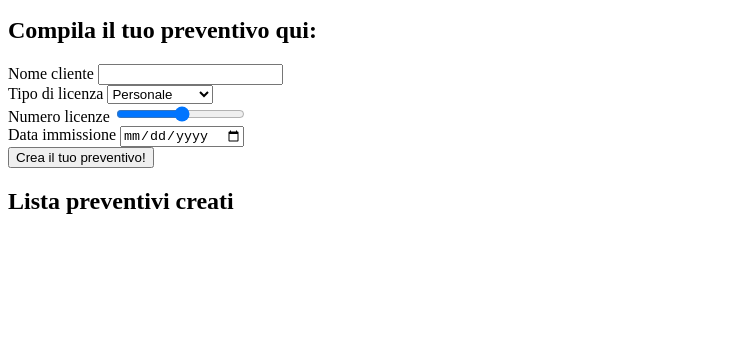
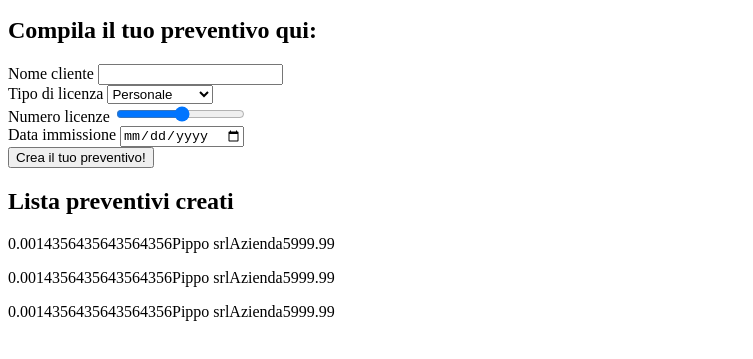
Before and after one commit to mircocotugno/basic-html-website, a plain HTML site: page exercises/4-htmlCssJs-price-quote/index.html in a window 1280 px wide. Shown: the part 101-460 px from the top of the page, without its empty margins (0-753 px from the left). Drawn offline with Linux system fonts and the light colour scheme.

Commit message:
Gle_JS script
creazione del codice JS e aggiornamento HTML

```diff
--- a/exercises/4-htmlCssJs-price-quote/script.js
+++ b/exercises/4-htmlCssJs-price-quote/script.js
@@ -1,7 +1,46 @@
+// Creazione struttura dati preventivi (array di oggetti)
+var quoteData = {
+  client: null,
+  license: null,
+  number: null,
+  date: null,
+  price: null,
+  endLicense: null,
+};
+var quotes = [
+  {
+    client: "Pippo srl",
+    license: "Azienda",
+    number: 5,
+    date: 29 / 10 / 2020,
+    price: 999.99,
+    endLicense: 28 / 10 / 2021,
+  },
+  {
+    client: "Pippo srl",
+    license: "Azienda",
+    number: 5,
+    date: 29 / 10 / 2020,
+    price: 999.99,
+    endLicense: 28 / 10 / 2021,
+  },
+  {
+    client: "Pippo srl",
+    license: "Azienda",
+    number: 5,
+    date: 29 / 10 / 2020,
+    price: 999.99,
+    endLicense: 28 / 10 / 2021,
+  },
+];
+
 // Al caricamento della pagina stampo i preventivi esistenti
-
-
-
+window.onload = function () {
+  for (let quote of quotes) {
+    console.log(quote);
+    addQuote(quote);
+  }
+};
 // Estraggo le informazioni dalla form
 
 // Verifico la correttezza dei campi
@@ -14,8 +53,42 @@
 
 // Inserico il nuovo preventivo nella lista (array)
 
+// stampo il nuovo elemento nella lista
+function addQuote(quote) {
+  //definisco gli elementi principali
+  var newQuote = document.createElement("div");
+  var quoteContainer = document.createElement("p");
 
+  // Creo l'elemento che rappresenta il primo span con la data e lo metto dentro al paragrafo
+  var dateD = document.createElement("span");
+  dateD.appendChild(document.createTextNode(quote.date));
+  quoteContainer.appendChild(dateD);
 
-// stampo il nuovo elemento nella lista
+  // Creo l'elemento che rappresenta il secondo span con il nome cliente e lo metto dentro al paragrafo
+  var clientD = document.createElement("span");
+  clientD.appendChild(document.createTextNode(quote.client));
+  quoteContainer.appendChild(clientD);
 
+  // Creo l'elemento che rappresenta il terzo span con la licenza e lo metto dentro al paragrafo
+  var licenseD = document.createElement("span");
+  licenseD.appendChild(document.createTextNode(quote.license));
+  quoteContainer.appendChild(licenseD);
+
+  // Creo l'elemento che rappresenta il quarto span con il numero e lo metto dentro al paragrafo
+  var numberD = document.createElement("span");
+  numberD.appendChild(document.createTextNode(quote.number));
+  quoteContainer.appendChild(numberD);
+
+  // Creo l'elemento che rappresenta il quinto span con il prezzo e lo metto dentro al paragrafo
+  var priceD = document.createElement("span");
+  priceD.appendChild(document.createTextNode(quote.price));
+  quoteContainer.appendChild(priceD);
+
+  newQuote.classList.add("quote");
+  newQuote.appendChild(quoteContainer);
+
+  console.log(newQuote);
+  var quoteList = document.getElementById("quoteList");
+  quoteList.appendChild(newQuote);
+}
 // Creo l'elemento della lista
```
Also changed, not shown: exercises/4-htmlCssJs-price-quote/index.html (+11 -0 lines). Lines whose indentation alone changed are shown as unchanged.
